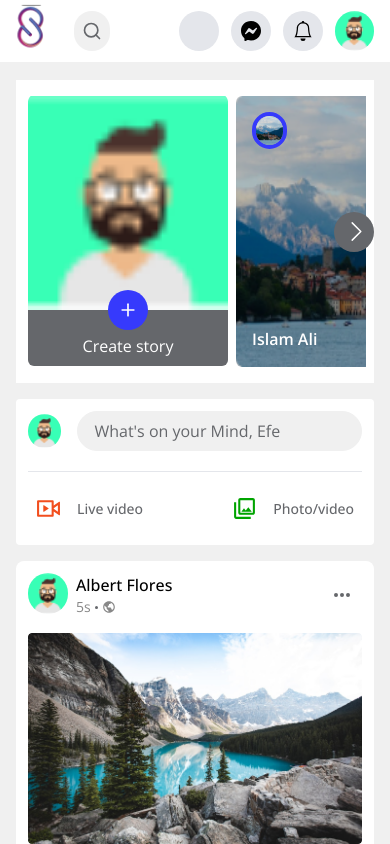
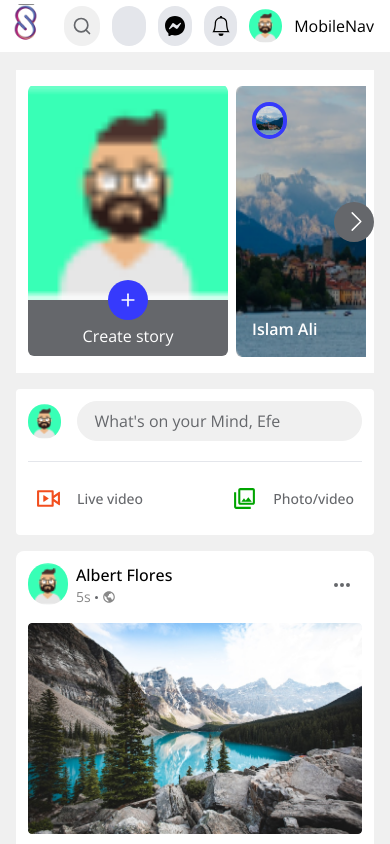
Before and after one commit to asiughuslyvesterobus/social_app, a Next.js app in the folder client/: page / in a window 390 px wide. Built offline with nearby package versions, Linux system fonts and the light colour scheme; some icons are missing.

Commit message:
working on mobile nav

```diff
--- a/client/components/Navbar.tsx
+++ b/client/components/Navbar.tsx
@@ -8,7 +8,7 @@ import { FiSearch } from "react-icons/fi";
 import { BsMessenger, BsBell } from "react-icons/bs";
 import { FaBars } from "react-icons/fa6";
 import { useAuth } from "@/context/AuthContext";
-import { MenuBox } from ".";
+import { MenuBox, MobileNav } from ".";
 
 const Navbar = () => {
   const [openMenu, setOpenMenu] = useState(false);
@@ -115,6 +115,8 @@ const Navbar = () => {
             <MenuBox show={openMenu} setShow={setOpenMenu} />
           </>
         )}
+
+        <MobileNav show={mobileNavOpen} setShow={setMobileNavOpen} />
       </div>
     </nav>
   );
```
